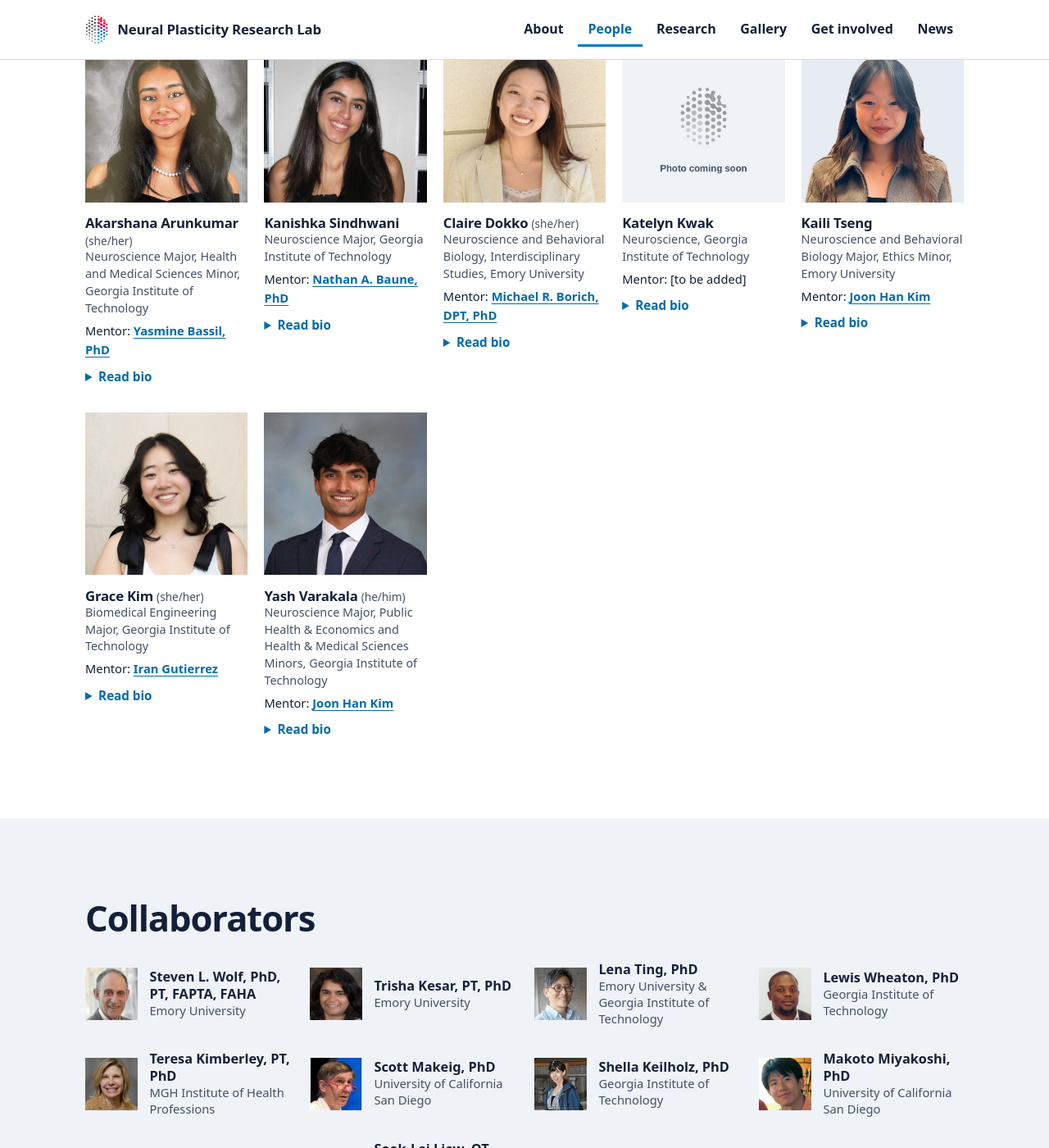
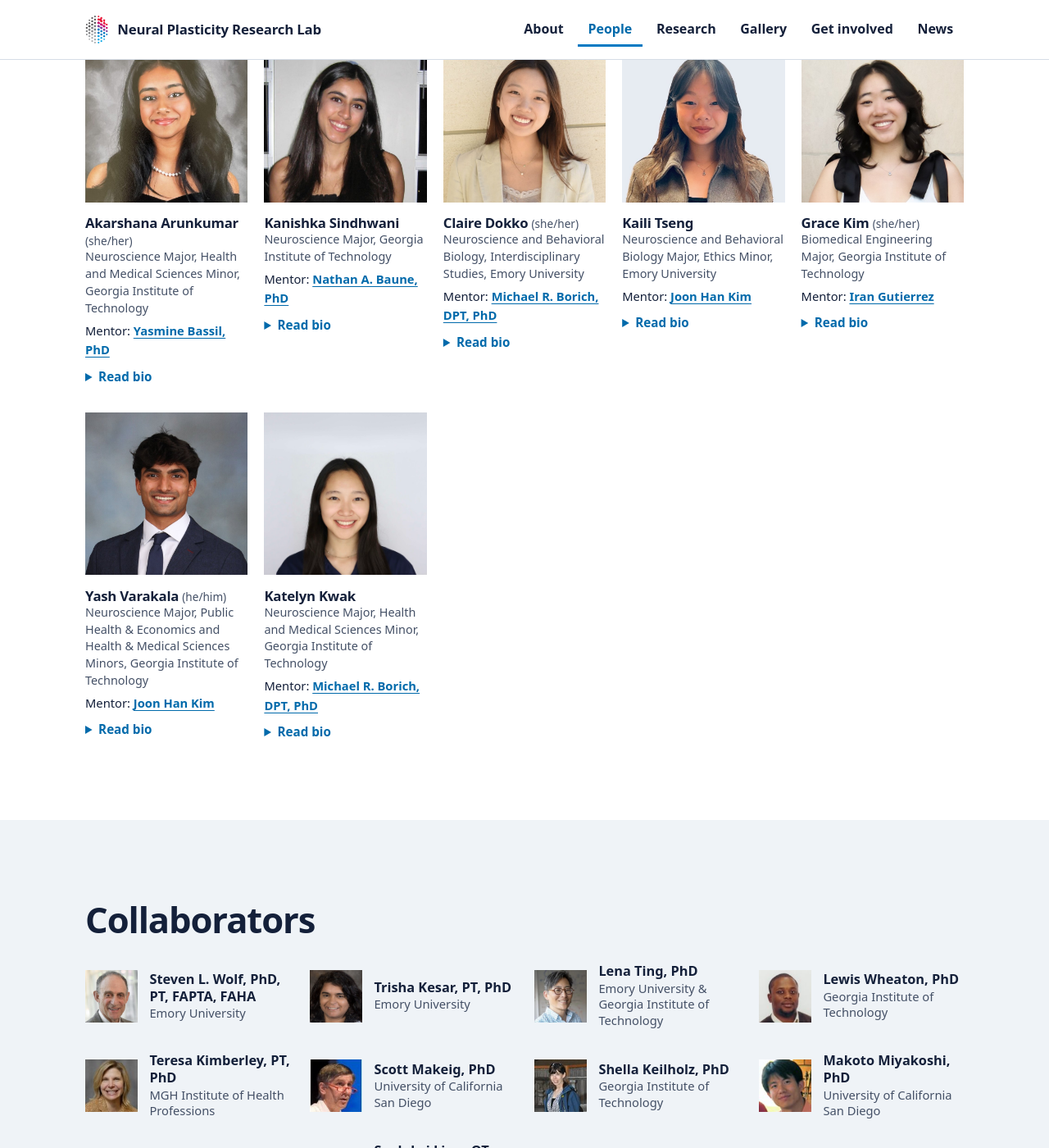
Before and after one commit to npresearchlab/npresearchlab.github.io, a Jekyll site: the page built from people.html, in a window 1280 px wide and 1400 px high, scrolled down 3009 px. Shown: the whole window at 82% size. Built offline with Jekyll 4.4.1, drawn with Linux system fonts in a browser that asks for light colours; some web fonts are replaced; part of the change alters nothing that is shown.

Commit message:
People: sync from the profile form responses

```diff
--- a/_data/members.yml
+++ b/_data/members.yml
@@ -196,14 +196,6 @@
     "bio": "Claire Dokko is an undergraduate from Los Angeles, California, who hopes to pursue a career in research. She studies Neuroscience and Religion, two disciplines that allow her to explore questions about how people move through the world on molecular, behavioral, and philosophical levels. Outside of academics, Claire loves reading, frolicking through Lullwater, and is always looking for her next adventure!"
   },
   {
-    "name": "Katelyn Kwak",
-    "role": "Undergraduate Student",
-    "group": "Undergraduate students",
-    "affiliation": "Neuroscience, Georgia Institute of Technology",
-    "photo": "/assets/img/people/placeholder.jpg",
-    "bio": "[PLACEHOLDER BIO — replace with a 2–4 sentence bio.]"
-  },
-  {
     "name": "Kaili Tseng",
     "role": "Undergraduate Student",
     "group": "Undergraduate students",
@@ -237,5 +229,14 @@
       }
     ],
     "bio": "Yash is an undergraduate student at Georgia Tech majoring in Neuroscience, with minors in Public Health & Economics, and Health and Medical Sciences. He is currently working with Tina Lerro and Joon Han Kim on data collection and analysis for research on Parkinson's disease, and he also helps with participant recruitment. Outside of the lab, Yash enjoys playing chess and guitar and going hiking."
+  },
+  {
+    "name": "Katelyn Kwak",
+    "role": "Undergraduate Student",
+    "group": "Undergraduate students",
+    "affiliation": "Neuroscience Major, Health and Medical Sciences Minor, Georgia Institute of Technology",
+    "mentor": "Michael R. Borich, DPT, PhD",
+    "photo": "/assets/img/people/katelyn-kwak.jpg",
+    "bio": "Katelyn is a Neuroscience major at Georgia Tech connecting structural brain data, Y-maze spatial navigation, and 3D-printed brains in the lab. Outside research, she leads Georgia Tech's Global Medical Missions Alliance chapter and enjoys reading and spending time with family and friends."
   }
 ]
```
